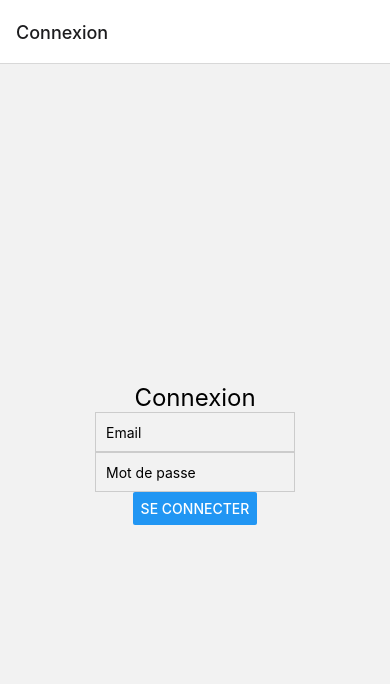
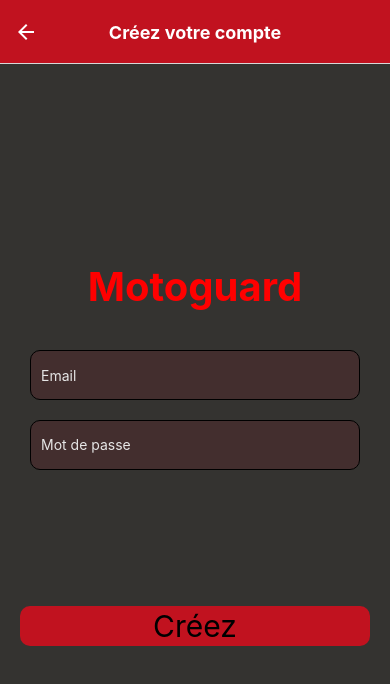
Before and after one commit to Wohou/MotoGuard_App, a React Native app in the folder Motoguard/: screen /Create in a window 390 px wide. Shown: the top 684 px of the page. Built offline with nearby package versions, Linux system fonts and the light colour scheme.

Commit message:
[+] Add a database, can create account, for now the login is fake but take directly to the map

```diff
--- a/Motoguard/App.js
+++ b/Motoguard/App.js
@@ -3,22 +3,48 @@
 import { createStackNavigator } from '@react-navigation/stack';
 import LoginScreen from './LoginScreen';
 import MapScreen from './MapScreen';
+import CreateLogin from './CreateLogin';
 
 const Stack = createStackNavigator();
 
 const App = () => {
   return (
     <NavigationContainer>
-      <Stack.Navigator>
+      <Stack.Navigator initialRouteName="Login">
         <Stack.Screen
           name="Login"
           component={LoginScreen}
-          options={{ title: "Connexion" }}
+          options={{
+            title: 'Connexion',
+            headerStyle: {
+              backgroundColor: '#C1121F',
+            },
+            headerTintColor: '#fff',
+            headerTitleStyle: {
+              fontWeight: 'bold',
+            },
+            headerTitleAlign: "center",
+          }}
         />
         <Stack.Screen
           name="Map"
           component={MapScreen}
-          options={{ title: "Carte" }}
+          options={{headerShown: false }}
+        />
+       <Stack.Screen
+          name="Create"
+          component={CreateLogin}
+          options={{
+            title: 'Créez votre compte',
+            headerStyle: {
+              backgroundColor: '#C1121F',
+            },
+            headerTintColor: '#fff',
+            headerTitleStyle: {
+              fontWeight: 'bold',
+            },
+            headerTitleAlign: "center",
+          }}
         />
       </Stack.Navigator>
     </NavigationContainer>
--- /dev/null
+++ b/Motoguard/CreateLogin.jsx
@@ -0,0 +1,116 @@
+import React, { useState } from "react";
+import { StyleSheet, Text, View, TextInput, Pressable, Dimensions} from "react-native";
+import { db } from "./GetData";
+import { ref, set, get } from 'firebase/database';
+import { encode } from 'base-64';
+import uuid from 'react-native-uuid';
+
+const CreateLogin = ({ navigation }) => {
+  const [email, setEmail] = useState('');
+  const [password, setPassword] = useState('');
+
+  const checkEmailExists = async () => {
+    const encodedMail = btoa(email.trim().toLowerCase());
+    const snapshot = await get(ref(db, `posts/${encodedMail}`));
+    return snapshot.exists();
+  };
+
+  const addData = async () => {
+    if (!global.btoa) {
+      global.btoa = encode;
+    }
+    const trimmedEmail = email.trim().toLowerCase();
+    const emailExist = await checkEmailExists();
+    if (!email || !password) {
+        alert("Veuilez verifiez vos informations");
+        return;
+    }
+    if (emailExist) {
+        alert('L\'adresse mail existe déjà.');
+        return;
+    }
+    const encodedMail = btoa(email);
+    set(ref(db, `posts/${encodedMail}`), {
+      email: trimmedEmail,
+      password: password,
+      uuid: uuid.v1(),
+    });
+    setEmail('')
+    setPassword('')
+  }
+
+  return (
+    <View style={styles.container}>
+      <Text style={styles.title}>Motoguard</Text>
+
+      <TextInput
+        placeholder="Email"
+        placeholderTextColor="#e6e6e6"
+        value={email}
+        onChangeText= {(text) => setEmail(text)}
+        style={styles.input}
+      />
+
+      <TextInput
+        placeholder="Mot de passe"
+        placeholderTextColor="#e6e6e6"
+        value={password}
+        onChangeText= {(text) => setPassword(text)}
+        style={styles.input}
+      />
+
+      <Pressable
+        title="Se connecter"
+        onPress={addData}
+        style={styles.button}
+        >
+        <Text style={styles.buttontext}> Créez </Text>
+        </Pressable>
+    </View>
+  );
+};
+
+const styles = StyleSheet.create({
+  container: {
+    flex: 1,
+    backgroundColor: "#343330",
+    alignItems: "center",
+    justifyContent: "center",
+  },
+  title: {
+    fontSize: 40,
+    color: "red",
+    fontWeight: "bold",
+    marginBottom: "10%",
+  },
+  input: {
+    marginBottom: "5%",
+    backgroundColor: "#432e2e",
+    width: Dimensions.get("window").width - 60,
+    alignItems: "center",
+    height: 50,
+    borderColor: "#000",
+    borderWidth: 1,
+    borderRadius: 10,
+    padding: 10,
+  },
+  button: {
+    width: Dimensions.get("window").width - 40,
+    marginTop: "30%",
+    height: 40,
+    backgroundColor: "#C1121F",
+    borderRadius: 10,
+    alignItems: "center",
+    justifyContent: "center",
+  },
+  buttontext: {
+    fontSize: 30,
+  },
+  textUnderButton: {
+    marginTop: "2%",
+    fontSize: 15,
+    color: "#C1121F",
+  }
+});
+
+export default CreateLogin;
--- /dev/null
+++ b/Motoguard/GetData.jsx
@@ -0,0 +1,21 @@
+import firebase from 'firebase/compat/app';
+import {getDatabase} from 'firebase/database';
+
+const firebaseConfig = {
+    apiKey: "AIzaSyCSHrYTUkc_U4fl_X1xOMweeH-BSwZjjx4",
+    authDomain: "motoguard-400508.firebaseapp.com",
+    databaseURL: "https://motoguard-400508-default-rtdb.europe-west1.firebasedatabase.app",
+    projectId: "motoguard-400508",
+    storageBucket: "motoguard-400508.appspot.com",
+    messagingSenderId: "388962084076",
+    appId: "1:388962084076:web:cf502b377feebca459f1c9",
+    measurementId: "G-JHPGJQX0DX"
+  }
+
+if (firebase.apps.length === 0) {
+    firebase.initializeApp(firebaseConfig);
+}
+
+const db = getDatabase();
+
+export { db }
--- a/Motoguard/LoginScreen.jsx
+++ b/Motoguard/LoginScreen.jsx
@@ -1,42 +1,68 @@
 import React, { useState } from "react";
-import { StyleSheet, Text, View, TextInput, Button } from "react-native";
+import {
+  StyleSheet,
+  Text,
+  View,
+  TextInput,
+  Pressable,
+  Dimensions,
+  TouchableOpacity,
+} from "react-native";
+import { db } from "./GetData";
+import { ref, set, get } from "firebase/database";
 
 const LoginScreen = ({ navigation }) => {
   const [email, setEmail] = useState("");
   const [password, setPassword] = useState("");
+  const [isPasswordHidden, setIsPasswordHidden] = useState(true);
 
-  const handleLogin = () => {
-    // Simule une authentification
-    if (email === "user@example.com" && password === "password") {
-      navigation.navigate("Map");
-    } else {
-      alert("Les informations de connexion sont incorrectes");
-    }
+  const togglePasswordVisibility = () => {
+    setIsPasswordHidden(!isPasswordHidden);
+  };
+
+  const checkData = async () => {
+    console.log("checkData TODO");
+    navigation.navigate("Map");
   };
 
   return (
     <View style={styles.container}>
-      <Text style={styles.title}>Connexion</Text>
+      <Text style={styles.title}>Motoguard</Text>
 
       <TextInput
         placeholder="Email"
+        placeholderTextColor="#e6e6e6"
         value={email}
-        onChangeText={setEmail}
+        onChangeText={(text) => setEmail(text)}
         style={styles.input}
       />
 
       <TextInput
         placeholder="Mot de passe"
+        placeholderTextColor="#e6e6e6"
         value={password}
-        onChangeText={setPassword}
+        onChangeText={(text) => setPassword(text)}
+        secureTextEntry={isPasswordHidden}
         style={styles.input}
       />
 
-      <Button
-        title="Se connecter"
-        onPress={handleLogin}
-        style={styles.button}
-      />
+      <TouchableOpacity onPress={togglePasswordVisibility}>
+        <Text style={styles.togglePasswordText}>
+          {isPasswordHidden ? "Afficher" : "Cacher"} le mot de passe
+        </Text>
+      </TouchableOpacity>
+
+      <Pressable title="Se connecter" onPress={checkData} style={styles.button}>
+        <Text style={styles.buttontext}> Connexion </Text>
+      </Pressable>
+
+      <Text style={styles.textUnderButton}>
+        <TouchableOpacity onPress={() => navigation.navigate("Create")}>
+          <Text style={{ fontWeight: "bold", fontSize: 20, color: "#C1121F" }}>
+            Pas de compte ? Créez en un ici
+          </Text>
+        </TouchableOpacity>
+      </Text>
     </View>
   );
 };
@@ -44,25 +70,48 @@
 const styles = StyleSheet.create({
   container: {
     flex: 1,
+    backgroundColor: "#343330",
     alignItems: "center",
     justifyContent: "center",
   },
   title: {
-    fontSize: 24,
+    fontSize: 40,
+    color: "red",
+    fontWeight: "bold",
+    marginBottom: "10%",
   },
   input: {
-    width: 200,
-    height: 40,
-    borderColor: "#ccc",
+    marginBottom: "5%",
+    backgroundColor: "#432e2e",
+    width: Dimensions.get("window").width - 60,
+    alignItems: "center",
+    height: 50,
+    borderColor: "#000",
     borderWidth: 1,
+    borderRadius: 10,
     padding: 10,
   },
   button: {
-    width: 200,
+    width: Dimensions.get("window").width - 40,
+    marginTop: "5%",
     height: 40,
-    backgroundColor: "#000",
-    color: "#fff",
-    borderRadius: 5,
+    backgroundColor: "#C1121F",
+    borderRadius: 10,
+    alignItems: "center",
+    justifyContent: "center",
+  },
+  buttontext: {
+    fontSize: 30,
+  },
+  textUnderButton: {
+    marginTop: "2%",
+    fontSize: 15,
+    color: "#C1121F",
+  },
+  togglePasswordText: {
+    fontSize: 15,
+    color: "#C1121F",
+    marginTop: "2%",
   },
 });
 
--- a/Motoguard/MapScreen.jsx
+++ b/Motoguard/MapScreen.jsx
@@ -1,12 +1,6 @@
 import React, { useState, useEffect, useRef } from "react";
 import MapView, { Marker } from "react-native-maps";
-import {
-  StyleSheet,
-  View,
-  Dimensions,
-  TouchableOpacity,
-  Text,
-} from "react-native";
+import { StyleSheet, View, Dimensions, TouchableOpacity, Text } from "react-native";
 import * as Location from "expo-location";
 
 export default function MapScreen() {
@@ -16,13 +10,16 @@
   const mapRef = useRef(null);
 
   const updateUserLocation = async () => {
+    try {
       let { status } = await Location.requestBackgroundPermissionsAsync();
       if (status !== "granted") {
         setErrorMsg("Permission to access denied");
       }
+
       let location = await Location.getCurrentPositionAsync({
         enableHighAccuracy: true,
       });
+
       setUserLocation({
         latitude: location.coords.latitude,
         longitude: location.coords.longitude,
@@ -32,43 +29,91 @@
         mapRef.current.animateToRegion({
           latitude: location.coords.latitude,
           longitude: location.coords.longitude,
-        latitudeDelta: 0.0922,
-        longitudeDelta: 0.0421,
+          latitudeDelta: 0.010,
+          longitudeDelta: 0.006,
         });
       }
 
       console.log(location.coords.latitude, location.coords.longitude);
+
+      await Location.stopLocationUpdatesAsync("my-task-name");
+    } catch (error) {
+      console.log("Error");
+    }
   };
 
+
+
   useEffect(() => {
+    const cleanup = async () => {
+      try {
+        await Location.stopLocationUpdatesAsync("my-task-name");
+      } catch (error) {
+        console.log("Error");
+      }
+    };
+
     updateUserLocation();
+
+    return cleanup;
   }, []);
+
+  const goToUserLocation = () => {
+    const region = {
+      latitude: userLocation.latitude,
+      longitude: userLocation.longitude,
+      latitudeDelta: 0.010,
+      longitudeDelta: 0.006,
+    };
+    mapRef.current.animateToRegion(region, 500);
+  };
 
   return (
     <View style={styles.container}>
       <MapView
         ref={mapRef}
         style={styles.map}
-        showsUserLocation={true}
         onRegionChangeComplete={() => {}}
-      ></MapView>
-
+      >
       {userLocation && (
-        <Marker coordinate={userLocation} title={`${Pseudo}'s marker`} />
+        <Marker coordinate={userLocation} title={`${Pseudo}'s marker`} isPreselected={true} />
         )}
-
+      </MapView>
+        <Text onPress={() => {console.log("Profile clicked")}} style={styles.profile}> Profile </Text>
+        <Text onPress={() => {goToUserLocation(), console.log("Go To clicked")}} style={styles.GoBack}> Go to </Text>
     </View>
   );
 }
 
 const styles = StyleSheet.create({
+  profile: {
+    backgroundColor: "#000",
+    position: 'absolute',
+    top: 60,
+    left: 10,
+    fontSize: 25,
+    color: "white",
+    fontWeight: "bold",
+  },
+  GoBack: {
+    backgroundColor: "#000",
+    position: 'absolute',
+    top: 115,
+    left: 10,
+    fontSize: 25,
+    color: "white",
+    fontWeight: "bold",
+  },
   container: {
     flex: 1,
     alignItems: "center",
     justifyContent: "center",
   },
   map: {
-    width: Dimensions.get("window").width,
-    height: Dimensions.get("window").height-40,
+    ...StyleSheet.absoluteFillObject,
+  },
+  header: {
+    height: "10%",
+    backgroundColor: "#ffffff",
   },
 });
--- a/Motoguard/package.json
+++ b/Motoguard/package.json
@@ -11,13 +11,17 @@
   "dependencies": {
     "@react-navigation/native": "^6.1.8",
     "@react-navigation/stack": "^6.3.18",
+    "base-64": "^1.0.0",
+    "buffer": "^6.0.3",
     "expo": "~49.0.13",
+    "expo-location": "~16.1.0",
     "expo-status-bar": "~1.6.0",
+    "firebase": "^10.4.0",
     "react": "18.2.0",
     "react-native": "0.72.5",
     "react-native-gesture-handler": "~2.12.0",
     "react-native-maps": "1.7.1",
-    "expo-location": "~16.1.0"
+    "react-native-uuid": "^2.0.1"
   },
   "devDependencies": {
     "@babel/core": "^7.20.0"
```
Also changed, not shown: 1 other file (tests, documents, lock files or other folders). Lines whose indentation alone changed are shown as unchanged.
